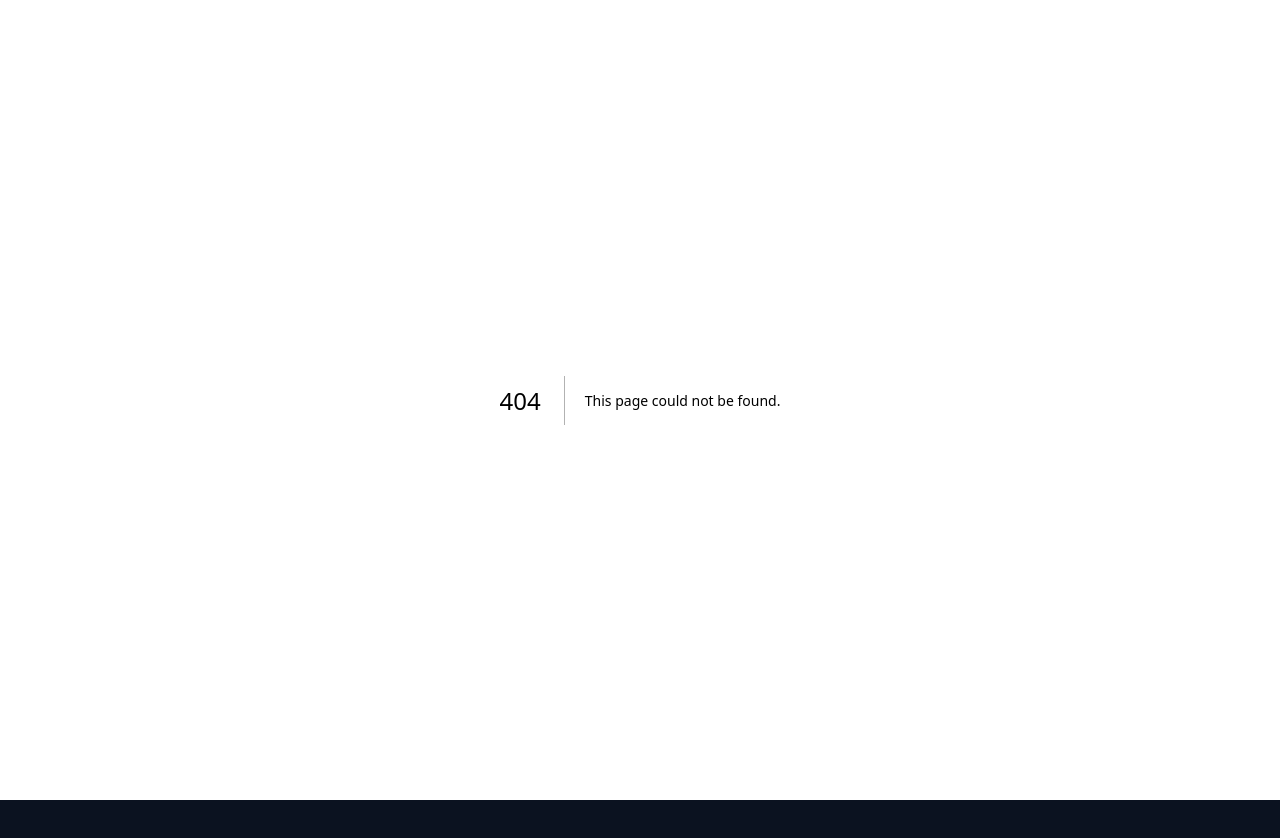
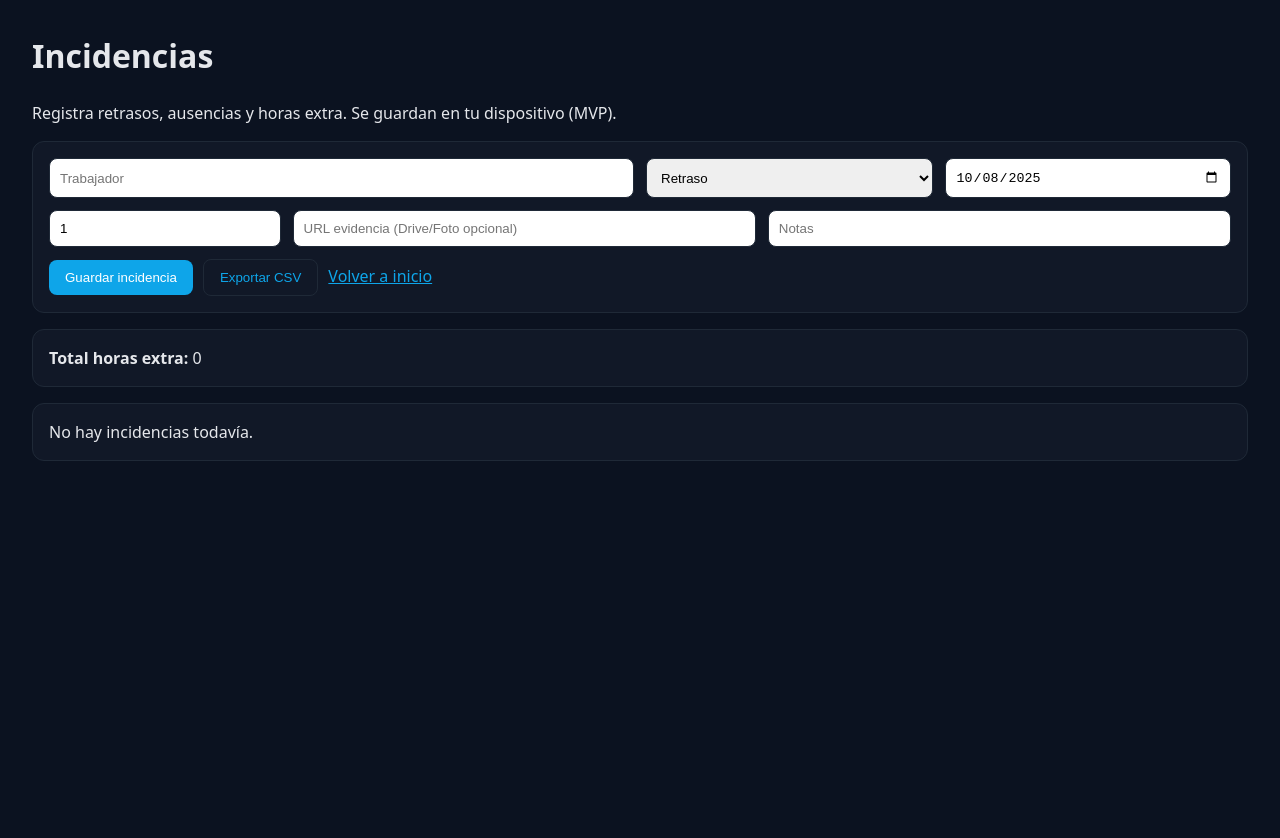
Before and after one commit to victorcobofelix-creator/coordinacion-turnos-vercel, a Next.js app: page /incidencias in a window 1280 px wide. Before the commit this address had no page. Shown: the top 838 px of the page. Before the commit the page ends 800 px from the top, so only its background shows below. Built offline with nearby package versions, Linux system fonts and the light colour scheme.

Commit message:
Create page.tsx

```diff
--- /dev/null
+++ b/app/incidencias/page.tsx
@@ -0,0 +1,195 @@
+"use client";
+
+import React, { useEffect, useMemo, useState } from "react";
+
+type IncidentType = "retraso" | "ausencia" | "hora_extra" | "otra";
+
+type Incident = {
+  id: string;
+  trabajador: string;
+  tipo: IncidentType;
+  fecha: string;      // ISO yyyy-mm-dd
+  horas: number;      // puede ser 0 si ausencia
+  notas?: string;
+  evidenciaUrl?: string; // opcional (drive/url)
+  pagadaNomina: boolean;
+  createdAt: string;  // ISO
+};
+
+const STORAGE_KEY = "turnos_incidencias_v1";
+
+export default function IncidenciasPage() {
+  const [items, setItems] = useState<Incident[]>([]);
+  const [form, setForm] = useState<Omit<Incident, "id" | "createdAt" | "pagadaNomina">>({
+    trabajador: "",
+    tipo: "retraso",
+    fecha: new Date().toISOString().slice(0, 10),
+    horas: 1,
+    notas: "",
+    evidenciaUrl: "",
+  } as any);
+
+  // cargar/guardar en localStorage (MVP sin servidor)
+  useEffect(() => {
+    try {
+      const raw = localStorage.getItem(STORAGE_KEY);
+      if (raw) setItems(JSON.parse(raw));
+    } catch {}
+  }, []);
+
+  useEffect(() => {
+    try {
+      localStorage.setItem(STORAGE_KEY, JSON.stringify(items));
+    } catch {}
+  }, [items]);
+
+  const onSubmit = (e: React.FormEvent) => {
+    e.preventDefault();
+    if (!form.trabajador.trim()) return alert("Introduce el nombre del trabajador");
+    if (!form.fecha) return alert("Selecciona una fecha");
+    const nuevo: Incident = {
+      id: crypto.randomUUID(),
+      trabajador: form.trabajador.trim(),
+      tipo: form.tipo,
+      fecha: form.fecha,
+      horas: Number(form.horas) || 0,
+      notas: form.notas?.trim() || "",
+      evidenciaUrl: form.evidenciaUrl?.trim() || "",
+      pagadaNomina: false,
+      createdAt: new Date().toISOString(),
+    };
+    setItems((prev) => [nuevo, ...prev]);
+    setForm({ ...form, notas: "", evidenciaUrl: "" });
+  };
+
+  const marcarNomina = (id: string, value: boolean) => {
+    setItems((prev) => prev.map((i) => (i.id === id ? { ...i, pagadaNomina: value } : i)));
+  };
+
+  const eliminar = (id: string) => {
+    if (!confirm("¿Eliminar esta incidencia?")) return;
+    setItems((prev) => prev.filter((i) => i.id !== id));
+  };
+
+  const exportCSV = () => {
+    const headers = ["id","trabajador","tipo","fecha","horas","notas","evidenciaUrl","pagadaNomina","createdAt"];
+    const rows = items.map(i => [
+      i.id, i.trabajador, i.tipo, i.fecha, i.horas, (i.notas||"").replace(/\n/g," "),
+      i.evidenciaUrl||"", i.pagadaNomina ? "sí" : "no", i.createdAt
+    ]);
+    const csv = [headers, ...rows].map(r => r.map(v => `"${String(v).replace(/"/g,'""')}"`).join(",")).join("\n");
+    const blob = new Blob([csv], { type: "text/csv;charset=utf-8" });
+    const url = URL.createObjectURL(blob);
+    const a = document.createElement("a");
+    a.href = url; a.download = `incidencias_${new Date().toISOString().slice(0,10)}.csv`;
+    a.click();
+    URL.revokeObjectURL(url);
+  };
+
+  const totalHoras = useMemo(() => items.reduce((acc, i) => acc + (i.tipo === "hora_extra" ? i.horas : 0), 0), [items]);
+
+  // estilos inline sencillos (seguimos tu paleta)
+  const card: React.CSSProperties = { background: "#111827", border: "1px solid #1f2937", borderRadius: 12, padding: 16, marginBottom: 16 };
+
+  return (
+    <div style={{ fontFamily: "system-ui", color: "#e5e7eb", background: "#0b1220", minHeight: "100vh", padding: "2rem" }}>
+      <h1 style={{ marginTop: 0 }}>Incidencias</h1>
+      <p>Registra retrasos, ausencias y horas extra. Se guardan en tu dispositivo (MVP).</p>
+
+      <form onSubmit={onSubmit} style={card}>
+        <div style={{ display: "grid", gap: 12, gridTemplateColumns: "1fr 1fr 1fr 1fr" }}>
+          <input
+            placeholder="Trabajador"
+            value={form.trabajador}
+            onChange={(e) => setForm({ ...form, trabajador: e.target.value })}
+            style={{ padding: 10, borderRadius: 8, border: "1px solid #1f2937", gridColumn: "span 2" }}
+          />
+          <select
+            value={form.tipo}
+            onChange={(e) => setForm({ ...form, tipo: e.target.value as IncidentType })}
+            style={{ padding: 10, borderRadius: 8, border: "1px solid #1f2937" }}
+          >
+            <option value="retraso">Retraso</option>
+            <option value="ausencia">Ausencia</option>
+            <option value="hora_extra">Hora extra</option>
+            <option value="otra">Otra</option>
+          </select>
+          <input
+            type="date"
+            value={form.fecha}
+            onChange={(e) => setForm({ ...form, fecha: e.target.value })}
+            style={{ padding: 10, borderRadius: 8, border: "1px solid #1f2937" }}
+          />
+        </div>
+
+        <div style={{ display: "grid", gap: 12, gridTemplateColumns: "1fr 2fr 2fr", marginTop: 12 }}>
+          <input
+            type="number" step="0.25" min={0}
+            placeholder="Horas"
+            value={form.horas}
+            onChange={(e) => setForm({ ...form, horas: Number(e.target.value) })}
+            style={{ padding: 10, borderRadius: 8, border: "1px solid #1f2937" }}
+          />
+          <input
+            placeholder="URL evidencia (Drive/Foto opcional)"
+            value={form.evidenciaUrl}
+            onChange={(e) => setForm({ ...form, evidenciaUrl: e.target.value })}
+            style={{ padding: 10, borderRadius: 8, border: "1px solid #1f2937" }}
+          />
+          <input
+            placeholder="Notas"
+            value={form.notas}
+            onChange={(e) => setForm({ ...form, notas: e.target.value })}
+            style={{ padding: 10, borderRadius: 8, border: "1px solid #1f2937" }}
+          />
+        </div>
+
+        <div style={{ marginTop: 12 }}>
+          <button type="submit" style={{ background: "#0ea5e9", color: "white", padding: "10px 16px", border: "none", borderRadius: 8, cursor: "pointer" }}>
+            Guardar incidencia
+          </button>
+          <button type="button" onClick={exportCSV} style={{ marginLeft: 10, background: "transparent", color: "#0ea5e9", padding: "10px 16px", border: "1px solid #1f2937", borderRadius: 8, cursor: "pointer" }}>
+            Exportar CSV
+          </button>
+          <a href="/" style={{ marginLeft: 10, color: "#0ea5e9" }}>Volver a inicio</a>
+        </div>
+      </form>
+
+      <div style={card}>
+        <strong>Total horas extra:</strong> {totalHoras}
+      </div>
+
+      {items.length === 0 ? (
+        <div style={card}>No hay incidencias todavía.</div>
+      ) : (
+        items.map((i) => (
+          <div key={i.id} style={card}>
+            <div style={{ display: "flex", justifyContent: "space-between", gap: 12, flexWrap: "wrap" }}>
+              <div>
+                <div style={{ fontWeight: 700 }}>{i.trabajador}</div>
+                <div style={{ color: "#9ca3af" }}>{i.tipo} · {i.fecha} · {i.horas} h</div>
+                {i.notas ? <div style={{ marginTop: 6 }}>{i.notas}</div> : null}
+                {i.evidenciaUrl ? <div style={{ marginTop: 6 }}>
+                  <a target="_blank" href={i.evidenciaUrl} style={{ color: "#0ea5e9" }}>Ver evidencia</a>
+                </div> : null}
+              </div>
+              <div style={{ display: "flex", alignItems: "center", gap: 10 }}>
+                <label style={{ display: "flex", alignItems: "center", gap: 6 }}>
+                  <input
+                    type="checkbox"
+                    checked={i.pagadaNomina}
+                    onChange={(e) => marcarNomina(i.id, e.target.checked)}
+                  />
+                  Pasada a nómina
+                </label>
+                <button onClick={() => eliminar(i.id)} style={{ background: "transparent", color: "#ef4444", border: "1px solid #1f2937", padding: "8px 12px", borderRadius: 8, cursor: "pointer" }}>
+                  Eliminar
+                </button>
+              </div>
+            </div>
+          </div>
+        ))
+      )}
+    </div>
+  );
+}
```
